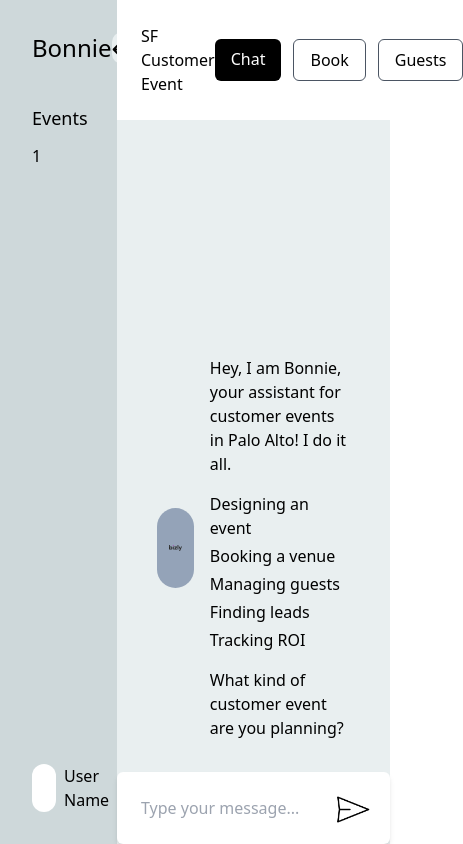
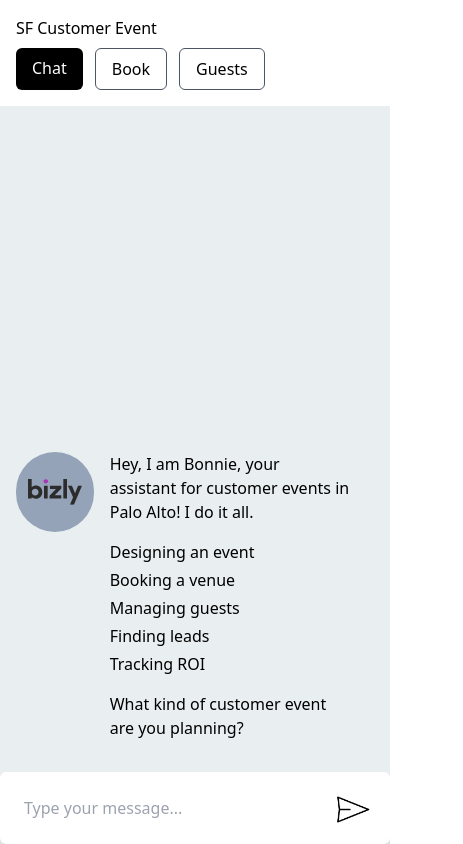
Before and after one commit to aneeshs919/chat_bot_react, a React (Vite) app: page /virtual_assistant/1 in a window 390 px wide. Shown: the whole page, 463 px wide, since content can reach past the window. Built offline with nearby package versions, Linux system fonts and the light colour scheme.

Commit message:
Responsive, code formated

```diff
--- a/src/App.tsx
+++ b/src/App.tsx
@@ -1,14 +1,13 @@
+import { useEffect, useState } from 'react'
 import Gallery from '@src/components/gallery'
 import DetailsSection from '@src/components/detailsSection'
 import type { HotelDetailsType } from '@src/interface'
-import { useEffect, useState } from 'react'
 
-const Loader = () => {
-  return 'loading ...'
-}
+const Loader = () => 'loading ...'
 
 const App = () => {
-  const [data, setData] = useState<HotelDetailsType>({})
+  const [data, setData] = useState<HotelDetailsType | null>(null)
+
   useEffect(() => {
     const fetchData = async () => {
       const res = await fetch(
@@ -19,7 +18,8 @@ const App = () => {
     }
     fetchData()
   }, [])
-  if (!Object.keys(data).length)
+
+  if (!data)
     return (
       <div className='max-w-[1200px] m-auto flex p-10 gap-5'>
         <Loader />
@@ -27,11 +27,11 @@ const App = () => {
     )
 
   return (
-    <div className='max-w-[1200px] m-auto flex p-10 gap-5'>
-      <div className='w-3/5 flex gap-4'>
+    <div className='max-w-[1200px] m-auto flex flex-col lg:flex-row p-4 lg:p-10 gap-5 '>
+      <div className='w-full lg:w-3/5  flex gap-4'>
         <Gallery />
       </div>
-      <div className='w-2/5'>
+      <div className='w-full lg:w-2/5'>
         <DetailsSection data={data as HotelDetailsType} />
       </div>
     </div>
--- a/src/components/chatBot/chatCard.tsx
+++ b/src/components/chatBot/chatCard.tsx
@@ -9,15 +9,21 @@ interface ChatCardType {
 
 const ChatCard: React.FC<ChatCardType> = ({ children, isBot }) => {
   return (
-    <div className={`${isBot ? 'bg-transparent animate-wiggle' : 'bg-[#dfe9eb] px-10'} py-10 flex gap-4 items-center`}>
+    <div
+      className={`${
+        isBot ? 'bg-transparent animate-wiggle' : 'bg-[#dfe9eb] px-10'
+      } py-10 flex gap-4 items-start lg:items-center`}
+    >
       {isBot ? (
         <div className='rounded-full w-20 h-20 p-3 bg-slate-400 flex justify-center items-center'>
           <img src={bzLogo} alt='logo' />
         </div>
       ) : (
-        <div className='rounded-full w-20 h-20 p-3 bg-[#ced8da] flex justify-center items-center'><img src={user} alt='default_user' /></div>
+        <div className='rounded-full w-20 h-20 p-3 bg-[#ced8da] flex justify-center items-center'>
+          <img src={user} alt='default_user' />
+        </div>
       )}
-      <div>{children}</div>
+      <div className='w-9/12 lg:w-11/12'>{children}</div>
     </div>
   )
 }
--- a/src/components/chatBot/index.tsx
+++ b/src/components/chatBot/index.tsx
@@ -9,21 +9,7 @@ import type {
 import ChatCard from './chatCard'
 import send from '@src/assets/send.png'
 
-// const setNoResultObj: MessageType = {
-//   isBot: true,
-//   responses: [
-//     {
-//       sender: 'bot',
-//       message: `Pardon me i didn't understand the message , plz try again`
-//     }
-//   ]
-// }
-
-// interface RenderChatType {
-//   chatObj: MessageType
-//   onCheckChange: (event: React.ChangeEvent<HTMLInputElement>) => void
-// }
-
+// Rendering chat card for both user and bot
 const RenderChat: React.FC<RenderChatType> = ({ chatObj, onCheckChange }) => {
   if (chatObj.isBot) {
     return (
@@ -36,13 +22,13 @@ const RenderChat: React.FC<RenderChatType> = ({ chatObj, onCheckChange }) => {
                 {item.options.map((option, optionIndex) => {
                   if (option.text.toLowerCase().startsWith('-')) {
                     return (
-                      <div key={optionIndex}>
+                      <div key={optionIndex} className='flex gap-2 pr-10 capitalize'>
                         <input
                           type='checkbox'
                           onChange={onCheckChange}
                           value={option.value}
                         />
-                        {option.text}
+                        <div>{option.value}</div>
                       </div>
                     )
                   }
--- a/src/components/gallery/index.tsx
+++ b/src/components/gallery/index.tsx
@@ -4,16 +4,20 @@ const EVENT_IMAGE = [eventImage, eventImage, eventImage, eventImage]
 
 const Gallery = () => {
   return (
-    <>
-      <div className='w-4/6	'>
-        <img className='rounded-md' src={verticalPhoto} width={'100%'} />
+    <div className='overflow-auto flex gap-4'>
+      <div className='w-full lg:w-4/6'>
+        <img className='rounded-md h-[149px] lg:h-auto' src={verticalPhoto} width={'100%'} />
       </div>
-      <div className='w-2/6	 flex flex-col gap-4'>
+      <div className='w-full lg:w-2/6	 flex flex-row lg:flex-col gap-4'>
         {EVENT_IMAGE.map((item, index) => (
-          <img className='h-[149px] rounded-md' key={`${item + index}`} src={item} />
+          <img
+            className='h-[149px] rounded-md'
+            key={`${item + index}`}
+            src={item}
+          />
         ))}
       </div>
-    </>
+    </div>
   )
 }
 
--- a/src/constants.ts
+++ b/src/constants.ts
@@ -1,12 +1,12 @@
 import eventImage from '@src/assets/event.jpeg'
-import {MessageType} from '@src/interface'
 
 export const CHAT_DATA = [
   {
     name: 'greeting',
     sender: 'bot',
     triggers: ['hello', 'hi', 'hey'],
-    defaultMessage: 'Hey, I am Bonnie, your assistant for customer events in Palo Alto! I do it all.',
+    defaultMessage:
+      'Hey, I am Bonnie, your assistant for customer events in Palo Alto! I do it all.',
     responses: [
       {
         sender: 'bot',
@@ -49,7 +49,8 @@ export const CHAT_DATA = [
     name: 'tasks',
     sender: 'bot',
     triggers: ['tasks', 'task'],
-    defaultMessage: 'I can help you with a variety of tasks. What would you like to know?',
+    defaultMessage:
+      'I can help you with a variety of tasks. What would you like to know?',
     responses: [
       {
         sender: 'bot',
@@ -62,11 +63,13 @@ export const CHAT_DATA = [
     name: 'restaurant_recommendation',
     sender: 'bot',
     triggers: ['restaurants', 'restaurant'],
-    defaultMessage: 'Certainly! There are several great restaurants in the area. Here are a few. Please let me know if you\'d like more information about any of them.',
+    defaultMessage:
+      "Certainly! There are several great restaurants in the area. Here are a few. Please let me know if you'd like more information about any of them.",
     responses: [
       {
         sender: 'bot',
-        message: 'Certainly! There are several great restaurants in the area. Here are a few. Please let me know if you\'d like more information about any of them.'
+        message:
+          "Certainly! There are several great restaurants in the area. Here are a few. Please let me know if you'd like more information about any of them."
       }
     ]
   },
@@ -74,7 +77,8 @@ export const CHAT_DATA = [
     name: 'restaurant_info',
     sender: 'bot',
     triggers: ['menu', 'cuisine'],
-    defaultMessage: 'Restaurant A is known for its delicious cuisine and cozy ambiance. They offer a variety of dishes, including pasta, seafood, and desserts. Would you like their contact information or menu?',
+    defaultMessage:
+      'Restaurant A is known for its delicious cuisine and cozy ambiance. They offer a variety of dishes, including pasta, seafood, and desserts. Would you like their contact information or menu?',
     responses: [
       {
         sender: 'bot',
@@ -151,11 +155,13 @@ export const CHAT_DATA = [
     name: 'dinner',
     sender: 'bot',
     triggers: ['walking', 'distance'],
-    defaultMessage: 'Approximately how many guests do you want to have at the event?',
+    defaultMessage:
+      'Approximately how many guests do you want to have at the event?',
     responses: [
       {
         sender: 'bot',
-        message: 'Approximately how many guests do you want to have at the event?'
+        message:
+          'Approximately how many guests do you want to have at the event?'
       }
     ]
   },
@@ -175,11 +181,13 @@ export const CHAT_DATA = [
     name: 'dinner',
     sender: 'bot',
     triggers: ['budget', '$', 'more'],
-    defaultMessage: 'Anything else specific you want me to know? If you have a venue that you love or a vision for the event, just let me know.',
+    defaultMessage:
+      'Anything else specific you want me to know? If you have a venue that you love or a vision for the event, just let me know.',
     responses: [
       {
         sender: 'bot',
-        message: 'Anything else specific you want me to know? If you have a venue that you love or a vision for the event, just let me know.'
+        message:
+          'Anything else specific you want me to know? If you have a venue that you love or a vision for the event, just let me know.'
       }
     ]
   },
@@ -249,7 +257,6 @@ export const CHAT_DATA = [
   }
 ]
 
-
 export const SET_NO_RESULT_OBJECT = {
   isBot: true,
   responses: [
--- a/src/interface.ts
+++ b/src/interface.ts
@@ -1,5 +1,5 @@
 /* eslint-disable @typescript-eslint/no-explicit-any */
-export interface  MessageType {
+export interface MessageType {
   responses?: ResponseItem[]
   text?: string
   isBot: boolean
@@ -24,7 +24,7 @@ export interface ChatObj {
 }
 
 export interface HotelDetailsProps {
-  data: HotelDetailsType;
+  data: HotelDetailsType
 }
 
 export interface HotelDetailsType {
--- a/src/virtualAssistants/index.tsx
+++ b/src/virtualAssistants/index.tsx
@@ -1,11 +1,12 @@
 import Chatbot from '@src/components/chatBot'
 import LeftWidget from './leftWidget'
 import TopHeader from './topHeader'
+
 const VirtualAssistants = () => {
   return (
     <div className='max-w-[1600px] m-auto flex bg-[#e9eff0]'>
       <LeftWidget />
-      <div className='w-[70%] px-10 pr-0 relative'>
+      <div className='w-full lg:w-[70%] px-4 lg:px-10 pr-0 relative'>
         <TopHeader />
         <Chatbot />
       </div>
--- a/src/virtualAssistants/leftWidget.tsx
+++ b/src/virtualAssistants/leftWidget.tsx
@@ -1,12 +1,11 @@
 import { useNavigate, useParams } from 'react-router-dom'
-
 import user from '@src/assets/user.png'
 
 const LeftWidget = () => {
   const navigate = useNavigate()
-  const matches = useParams();
+  const matches = useParams()
   return (
-    <div className='bg-[#ced8da] w-[30%] p-8 flex flex-col justify-between'>
+    <div className='bg-[#ced8da] w-[30%] hidden lg:flex p-8  flex-col justify-between'>
       <div className='flex flex-col gap-10'>
         <div className='text-2xl flex justify-between items-center'>
           Bonnie
--- a/src/virtualAssistants/topHeader.tsx
+++ b/src/virtualAssistants/topHeader.tsx
@@ -1,13 +1,13 @@
 import Button from '@src/components/button'
 const TopHeader = () => {
   return (
-    <div className='absolute top-0 right-0 w-full bg-white p-6'>
-      <div className='flex justify-between items-center'>
+    <div className='absolute top-0 right-0 w-full bg-white p-4 lg:p-6'>
+      <div className='flex flex-col lg:flex-row justify-between items-start lg:items-center gap-2'>
         <div>SF Customer Event</div>
         <div className='flex gap-3'>
-            <Button text='Chat' primary />
-            <Button text='Book' />
-            <Button text='Guests' />
+          <Button text='Chat' primary />
+          <Button text='Book' />
+          <Button text='Guests' />
         </div>
       </div>
     </div>
```
